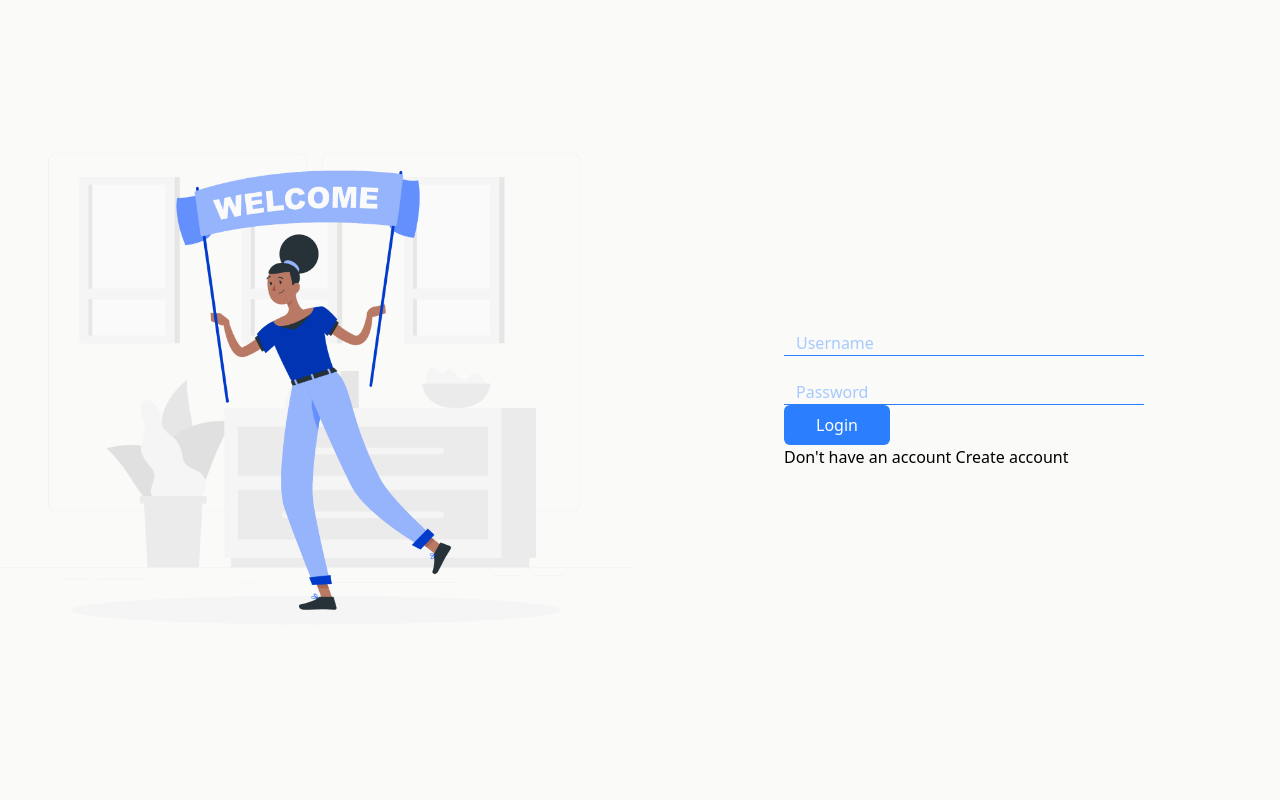
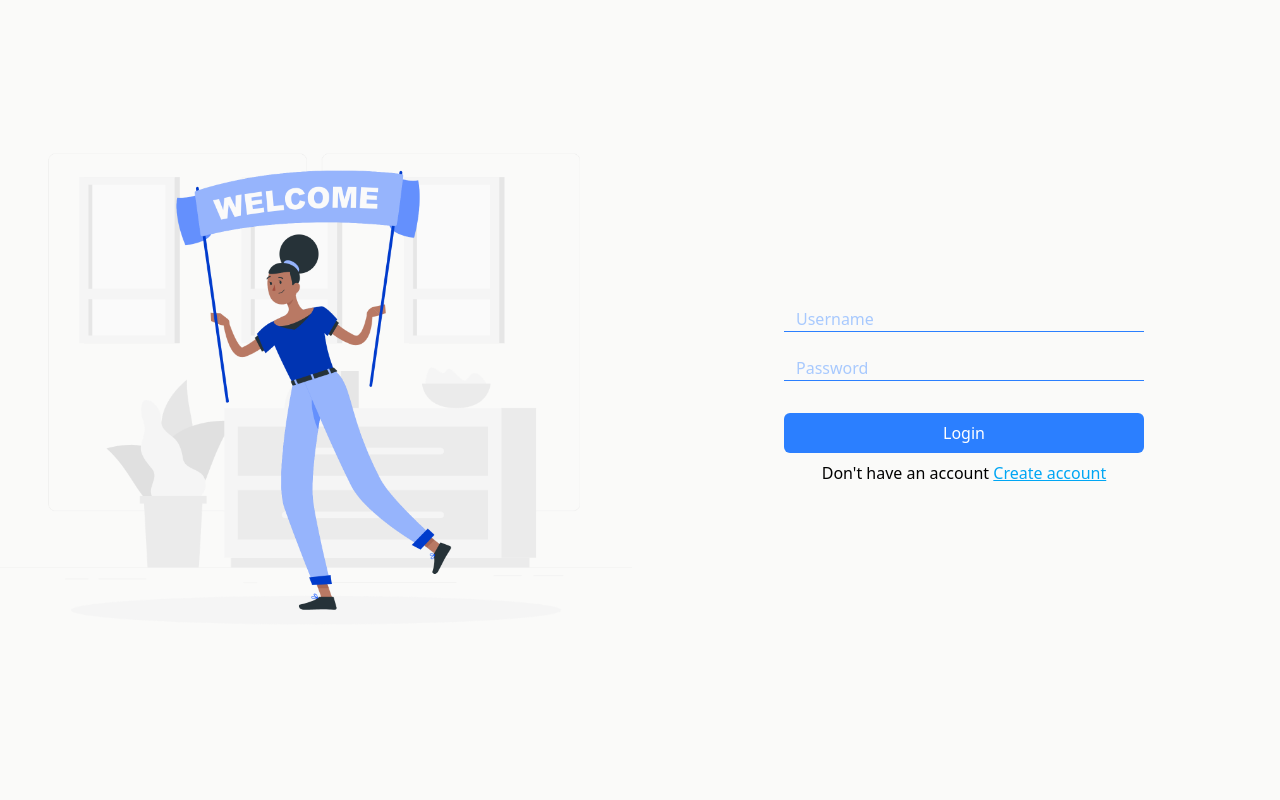
Before and after one commit to AlazarBekele/Freelancer-Project-Tracker, a Django app: page / in a window 1280 px wide. Run offline with Django 5.2, Linux system fonts and the light colour scheme; data comes from the database, SQL or seed files in the repository.

Commit message:
make text decoratations

```diff
--- a/Admin/templates/Include/Welcome/welcompage.html
+++ b/Admin/templates/Include/Welcome/welcompage.html
@@ -10,9 +10,9 @@
 
         </div>
 
-        <div class="flex items-center justify-center">
+        <div class="h-screen flex justify-center ">
 
-            <div>
+            <div class="flex items-center justify-center flex-col gap-8">
 
                 <div class="flex flex-col gap-6 w-90">
 
@@ -21,10 +21,10 @@
 
                 </div>
 
-                <div>
+                <div class="flex flex-col justify-start items-strat w-full">
 
                     <button class="bg-blue-500 text-white px-8 py-2 rounded-md">Login</button>
-                    <p>Don't have an account <span><a href="#">Create account</a></span></p>
+                    <p class="text-center p-2 font-thin">Don't have an account <span><a href="#" class="underline decoration-1 decoration-sky-500 text-sky-500">Create account</a></span></p>
 
                 </div>
 
--- a/static/dist/MainCss.css
+++ b/static/dist/MainCss.css
@@ -208,11 +208,20 @@
   .grid {
     display: grid;
   }
+  .h-64 {
+    height: calc(var(--spacing) * 64);
+  }
   .h-dvh {
     height: 100dvh;
   }
   .h-full {
     height: 100%;
+  }
+  .h-screen {
+    height: 100vh;
+  }
+  .w-50 {
+    width: calc(var(--spacing) * 50);
   }
   .w-75 {
     width: calc(var(--spacing) * 75);
@@ -244,8 +253,14 @@
   .items-center {
     align-items: center;
   }
+  .items-start {
+    align-items: flex-start;
+  }
   .justify-center {
     justify-content: center;
+  }
+  .justify-start {
+    justify-content: flex-start;
   }
   .gap-4 {
     gap: calc(var(--spacing) * 4);
@@ -382,6 +397,9 @@
   .mask-radial-farthest-corner {
     --tw-mask-radial-size: farthest-corner;
   }
+  .p-2 {
+    padding: calc(var(--spacing) * 2);
+  }
   .p-3 {
     padding: calc(var(--spacing) * 3);
   }
@@ -429,11 +447,30 @@
     --tw-font-weight: var(--font-weight-semibold);
     font-weight: var(--font-weight-semibold);
   }
+  .font-thin {
+    --tw-font-weight: var(--font-weight-thin);
+    font-weight: var(--font-weight-thin);
+  }
+  .text-blue-600 {
+    color: var(--color-blue-600);
+  }
   .text-gray-500 {
     color: var(--color-gray-500);
   }
+  .text-sky-500 {
+    color: var(--color-sky-500);
+  }
   .text-white {
     color: var(--color-white);
+  }
+  .underline {
+    text-decoration-line: underline;
+  }
+  .decoration-sky-500 {
+    text-decoration-color: var(--color-sky-500);
+  }
+  .decoration-1 {
+    text-decoration-thickness: 1px;
   }
   .shadow {
     --tw-shadow: 0 1px 3px 0 var(--tw-shadow-color, rgb(0 0 0 / 0.1)), 0 1px 2px -1px var(--tw-shadow-color, rgb(0 0 0 / 0.1));
```
